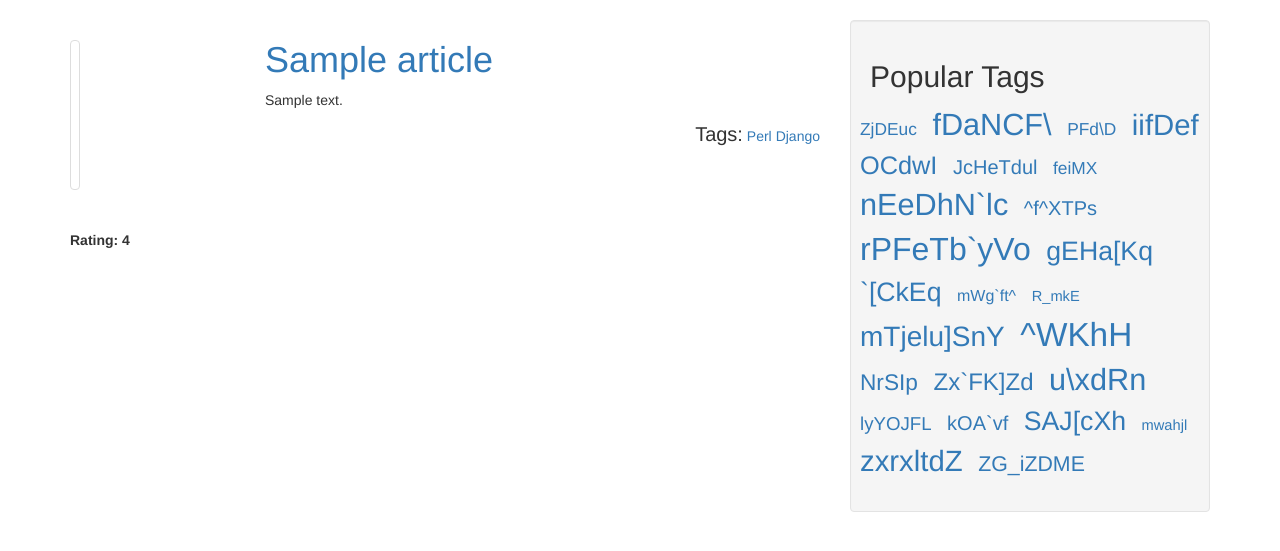
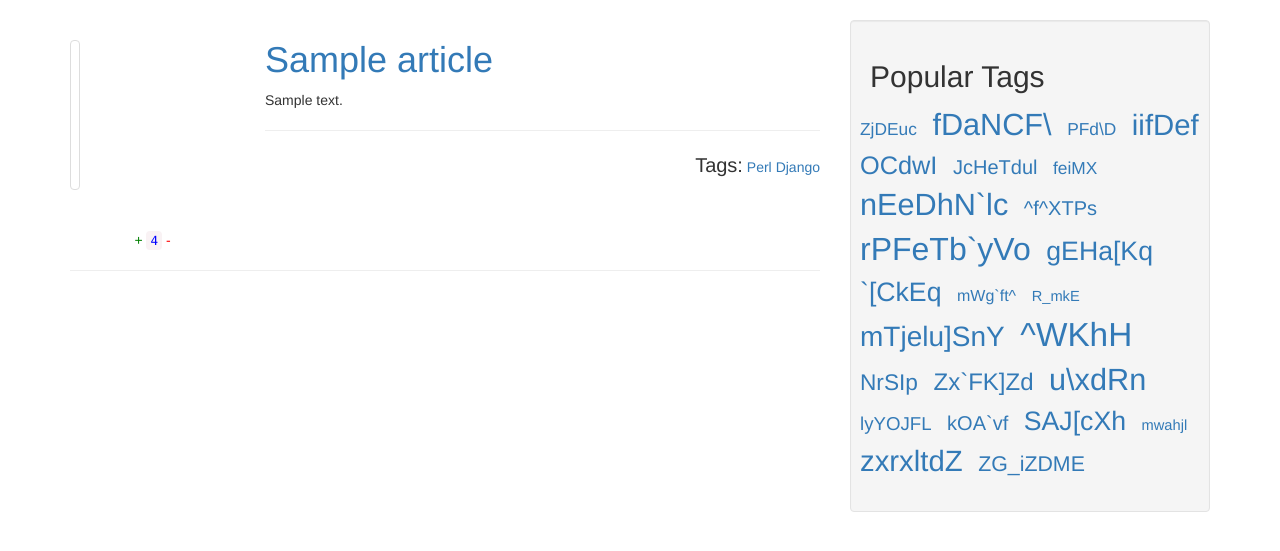
Before and after one commit to ed-asriyan/AskAsriyan, a Django app: a page that uses templates/blocks/article.html in a window 1280 px wide. Shown: the part 52-603 px from the top of the page. Run offline with Django 3.2, Linux system fonts and the light colour scheme; tables that the repository leaves empty hold one stand-in row (values such as "Sample post"); some libraries are stand-ins or nearby versions.

Commit message:
Improve article interface

```diff
--- a/templates/blocks/article.html
+++ b/templates/blocks/article.html
@@ -1,13 +1,13 @@
 <div>
     <div class="row">
         <div class="hidden-xs col-sm-2 col-md-2 col-lg-3">
-            <span class="row">
+        <span class="row">
                 <img class="thumbnail" height="150px"
                      style="background-color: white;"/>
             </span>
-            <span class="row">
-                <label>Rating: {{ article.article_rating }}</label>
-            </span>
+            <div class="row" align="middle">
+                <a href="#" style="color: green">+</a> <code style="color: blue">{{ article.article_rating }}</code> <a href="#" style="color: red">-</a>
+            </div>
         </div>
         <div class="col-sm-10 col-md-10 col-lg-9">
             <h1><a href="/article{{ article.id }}">{{ article.article_title }}</a></h1>
@@ -17,6 +17,7 @@
             <div style="text-align:right;">
                 {#            <label style="color: gray; text-align: right">Answers: 100</label>#}
             </div>
+            <hr align="center">
             <div style="text-align:right;">
                 <span style="font-size:20px;">Tags:</span>
                 <a href="#">Perl</a>
@@ -24,4 +25,5 @@
             </div>
         </div>
     </div>
+    <hr align="center" size="100">
 </div>
```
